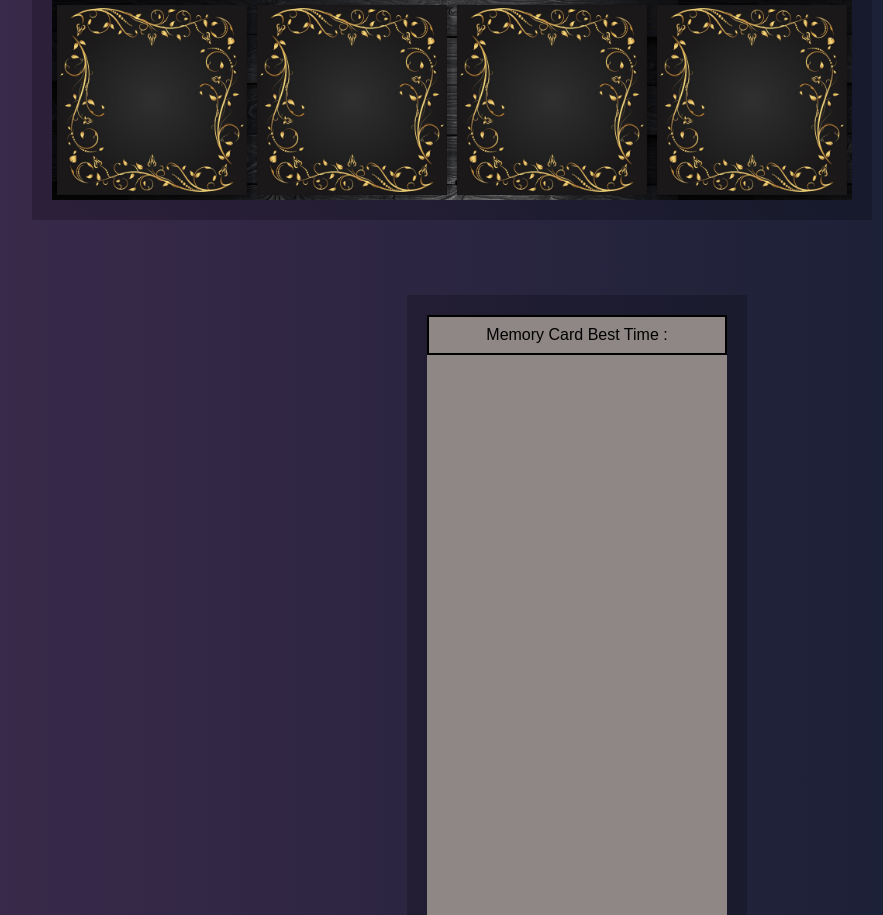
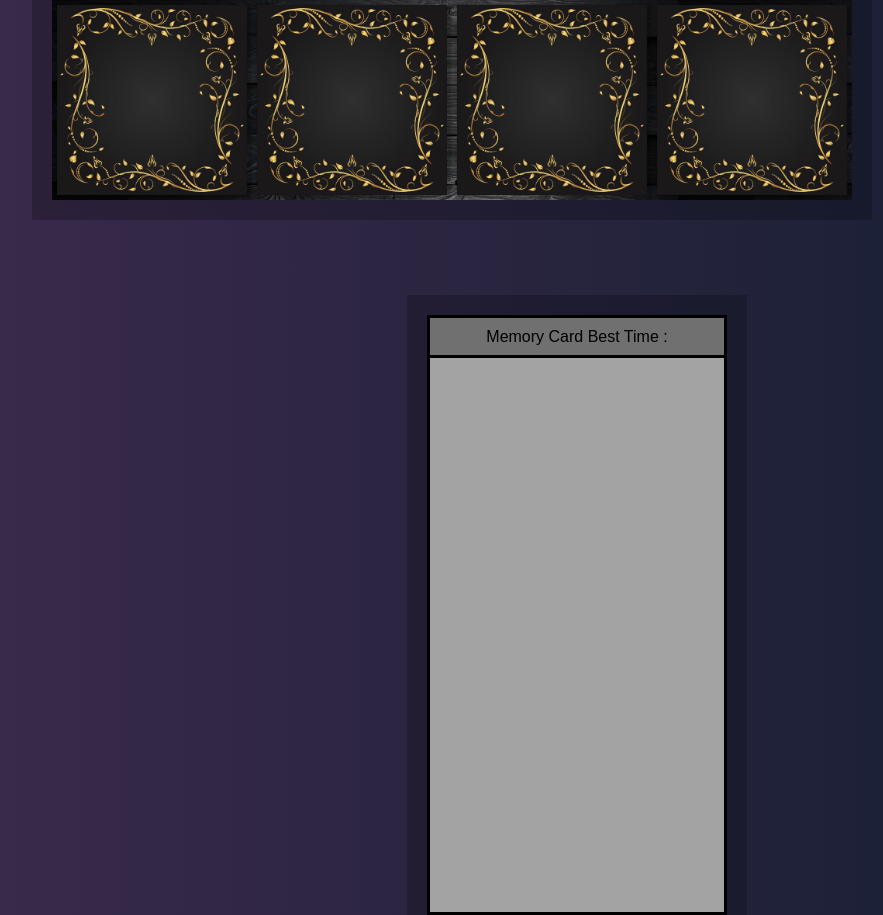
Before and after one commit to MohamedNiaissa/ProjetJsAvancee, a plain HTML site: page MemoryCard/index.html in a window 1280 px wide. Shown: the part 492-1407 px from the top of the page, without its empty margins (188-1071 px from the left). Drawn offline with Linux system fonts and the light colour scheme.

Commit message:
Handled how the leaderboard element would behave when a cell is added, and added the property of the scrollbar

```diff
--- a/MemoryCard/style.css
+++ b/MemoryCard/style.css
@@ -124,22 +124,55 @@ body {
 
 .leaderboard {
   display: flex;
-  flex-flow: column wrap;
-  align-content: center;
+  flex-wrap: wrap;
   align-self: flex-start;
-  box-shadow: 0 0 0 20px rgba(0, 0, 0, 0.219);
-  margin-left: 250px;
-  margin-top: 45px;
+  margin: 45px 0 0 250px;
   width: 300px;
   height: 600px;
-  background-color: rgb(143, 134, 134);
+  box-shadow: 0 0 0 20px rgba(0, 0, 0, 0.219);
 }
 
 .lbTitle {
+  background-color: rgb(112, 112, 112);
   width: 100%;
   display: flex;
   justify-content: center;
   align-items: center;
-  border: solid 2px black;
+  border: 3px solid black;
+  border-bottom: 0px;
   height: 40px;
 }
+
+.lbScore {
+  background-color: rgb(163, 163, 163);
+  width: 100%;
+  border: 3px solid black;
+  height: 560px;
+  overflow-y: scroll;
+}
+
+.scrollBar::-webkit-scrollbar {
+  width: 10px;
+  background-color: #6b6767;
+}
+
+.scrollBar::-webkit-scrollbar-track {
+  background: #464444;
+}
+
+.scrollBar::-webkit-scrollbar-thumb {
+  background: rgb(207, 207, 207);
+}
+
+.cell {
+  width: 100%;
+  height: 50;
+}
+
+.cell > p {
+  background-color: rgb(145, 140, 140);
+  width: 98%;
+  padding: 15px 15px;
+  margin: 2px 2px 2px 2px;
+  border: solid 1px black
+}
```
